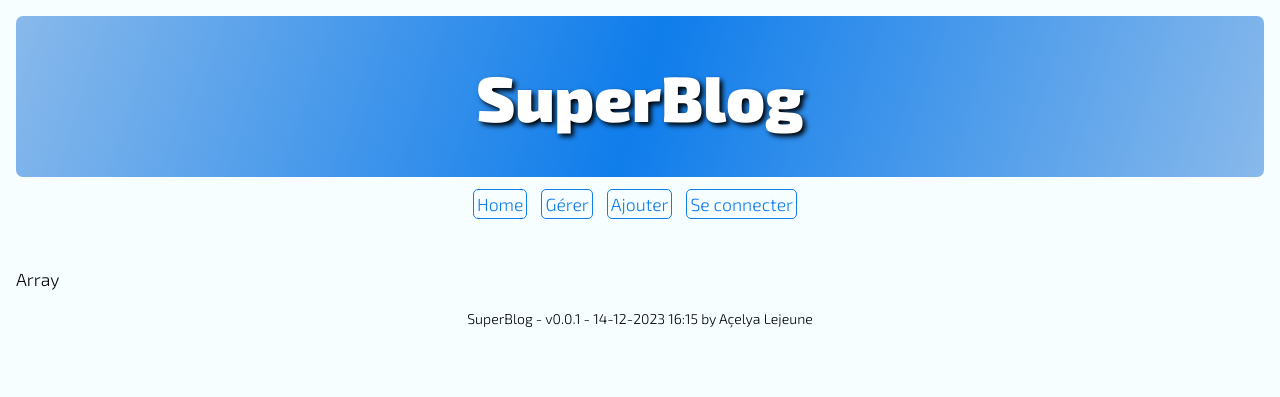
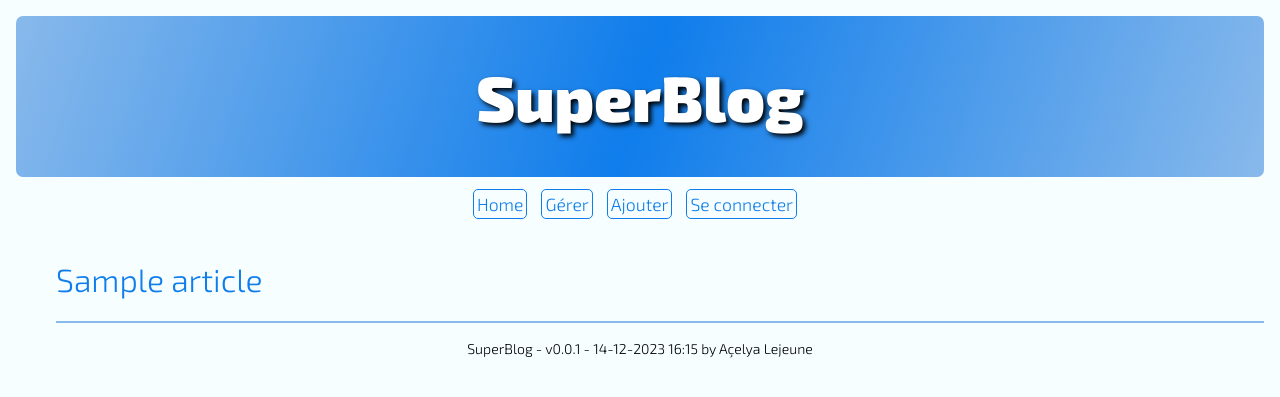
Before and after one commit to LejeuneA/SuperBlog, a PHP site: page / in a window 1280 px wide. Shown: the top 397 px of the page. Run offline with PHP 8.4, Linux system fonts and the light colour scheme; tables that the repository leaves empty hold one stand-in row (values such as "Sample post"); some libraries are stand-ins or nearby versions.

Commit message:
Update index.php

```diff
--- a/index.php
+++ b/index.php
@@ -2,7 +2,7 @@
 require_once('settings.php');
 
 
-$res = getAllArticlesDB($conn);
+$res = getAllArticlesDB($conn, '1');
 
 
 // DEBUG // Affichage brut des articles reçu de la DB //
@@ -27,7 +27,14 @@ $res = getAllArticlesDB($conn);
         </div>
     <div class="container">
         <div id="content">
-            <?php echo getAllArticlesDB($conn, $active = '1'); ?>
+            <ul>
+                <?php
+                // Display each active article
+                foreach ($res as $article) {
+                    echo "<h2><li><a href='article.php?id={$article['id']}'>{$article['title']}</a></li></h2><hr>";
+                }
+                ?>
+            </ul>
         </div>
     </div>
 
```
